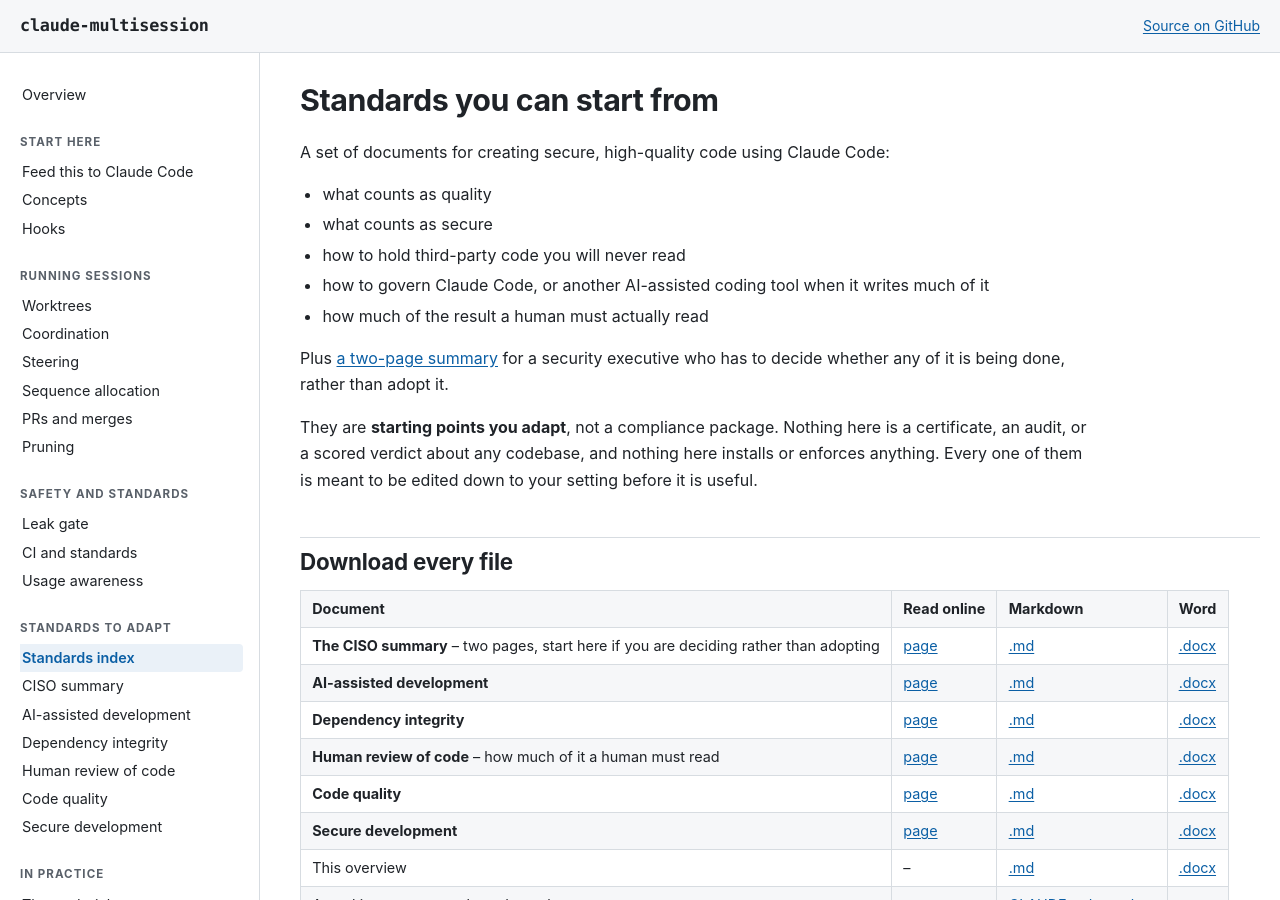
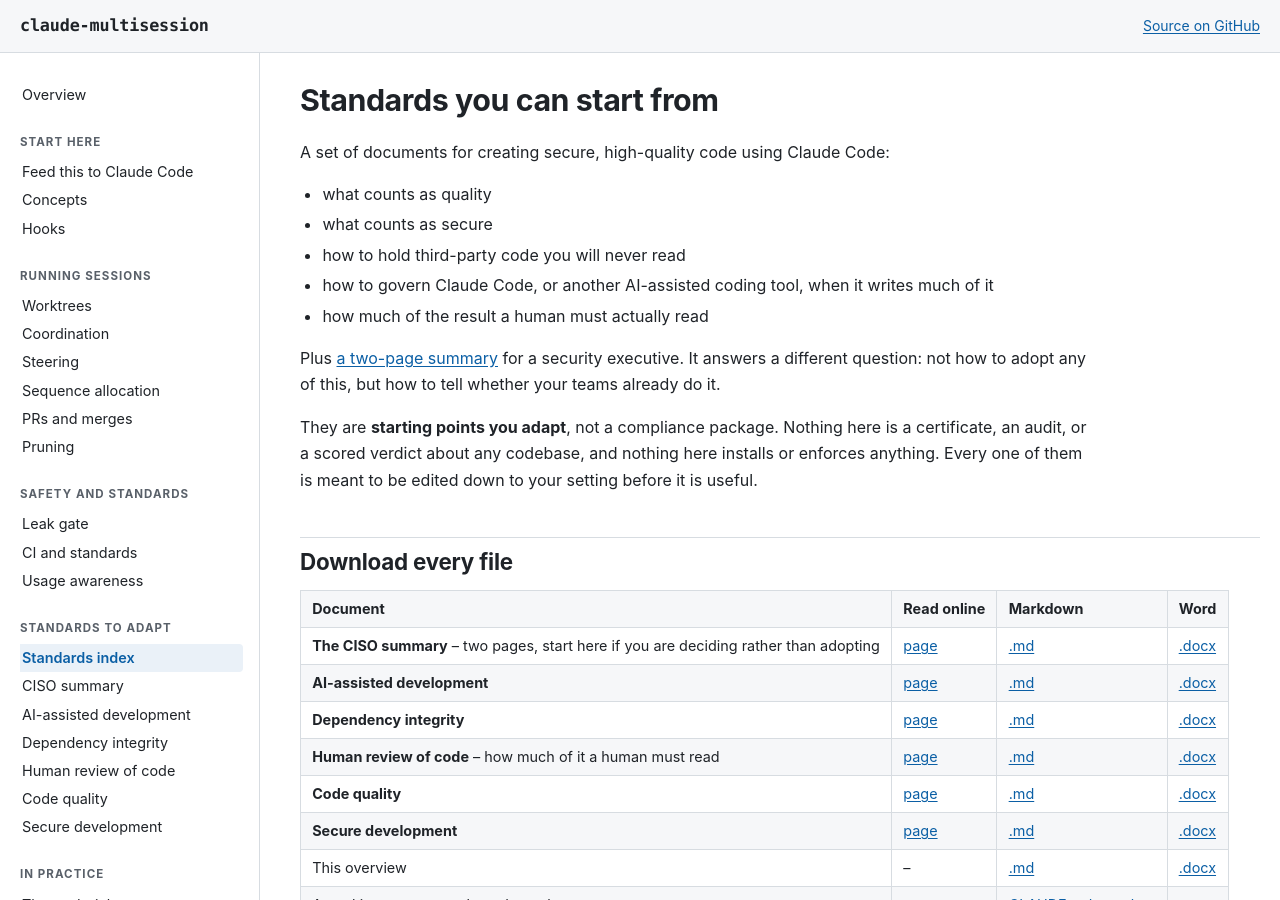
Before and after one commit to wshallwshall/claude-multisession, a Jekyll site: the page built from docs/standards/OVERVIEW.md, in a window 1280 px wide and 900 px high. Built offline with Jekyll 4.4.1, drawn with Linux system fonts in a browser that asks for light colours; our own code applies the rules of GitHub Pages for plain Markdown files.

Commit message:
docs(standards): the CISO-summary line was two ideas in one sentence
"for a security executive who has to decide whether any of it is being done,
rather than adopt it" made a reader carry three things at once: who the document
is for, what that person's job is, and a contrast with a job they do not have.
"It" also did double duty, standing for the practices and then for the summary.

Split into two sentences, with the contrast stated as the question the document
answers: "Plus a two-page summary for a security executive. It answers a
different question: not how to adopt any of this, but how to tell whether your
teams already do it."

Also closed an appositive an earlier pass left open in the bullet above it --
"Claude Code, or another AI-assisted coding tool, when it writes much of it".

OVERVIEW.docx regenerated. Verified: check-ascii clean, 35 tests pass.

```diff
--- a/docs/standards/OVERVIEW.md
+++ b/docs/standards/OVERVIEW.md
@@ -5,11 +5,11 @@ A set of documents for creating secure, high-quality code using Claude Code:
 - what counts as quality
 - what counts as secure
 - how to hold third-party code you will never read
-- how to govern Claude Code, or another AI-assisted coding tool when it writes much of it
+- how to govern Claude Code, or another AI-assisted coding tool, when it writes much of it
 - how much of the result a human must actually read
 
-Plus [a two-page summary](CISO-SUMMARY.md) for a security executive who has to decide whether any of
-it is being done, rather than adopt it.
+Plus [a two-page summary](CISO-SUMMARY.md) for a security executive. It answers a different
+question: not how to adopt any of this, but how to tell whether your teams already do it.
 
 They are **starting points you adapt**, not a compliance package. Nothing here is a certificate, an
 audit, or a scored verdict about any codebase, and nothing here installs or enforces anything. Every
```
Also changed, not shown: 1 other file.
